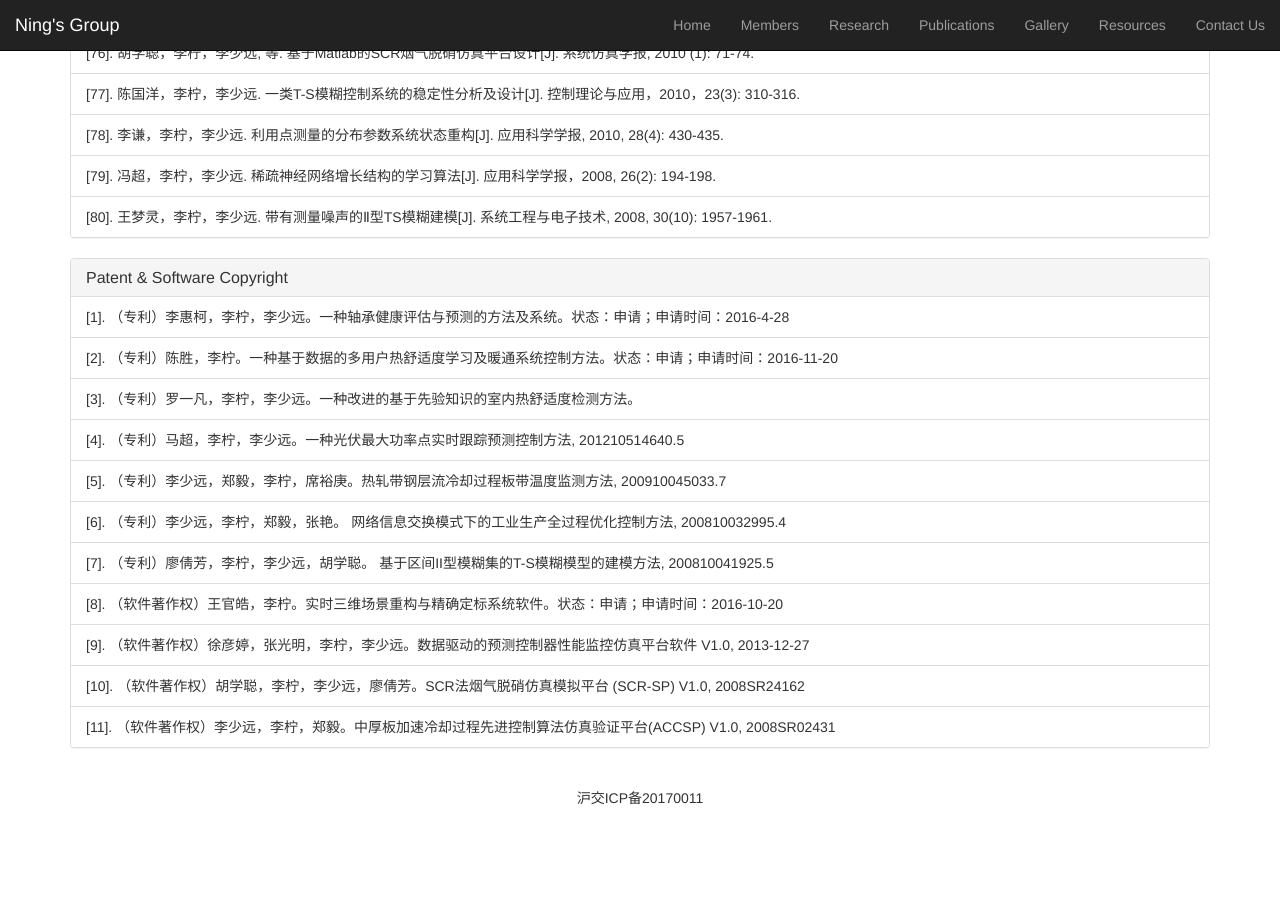
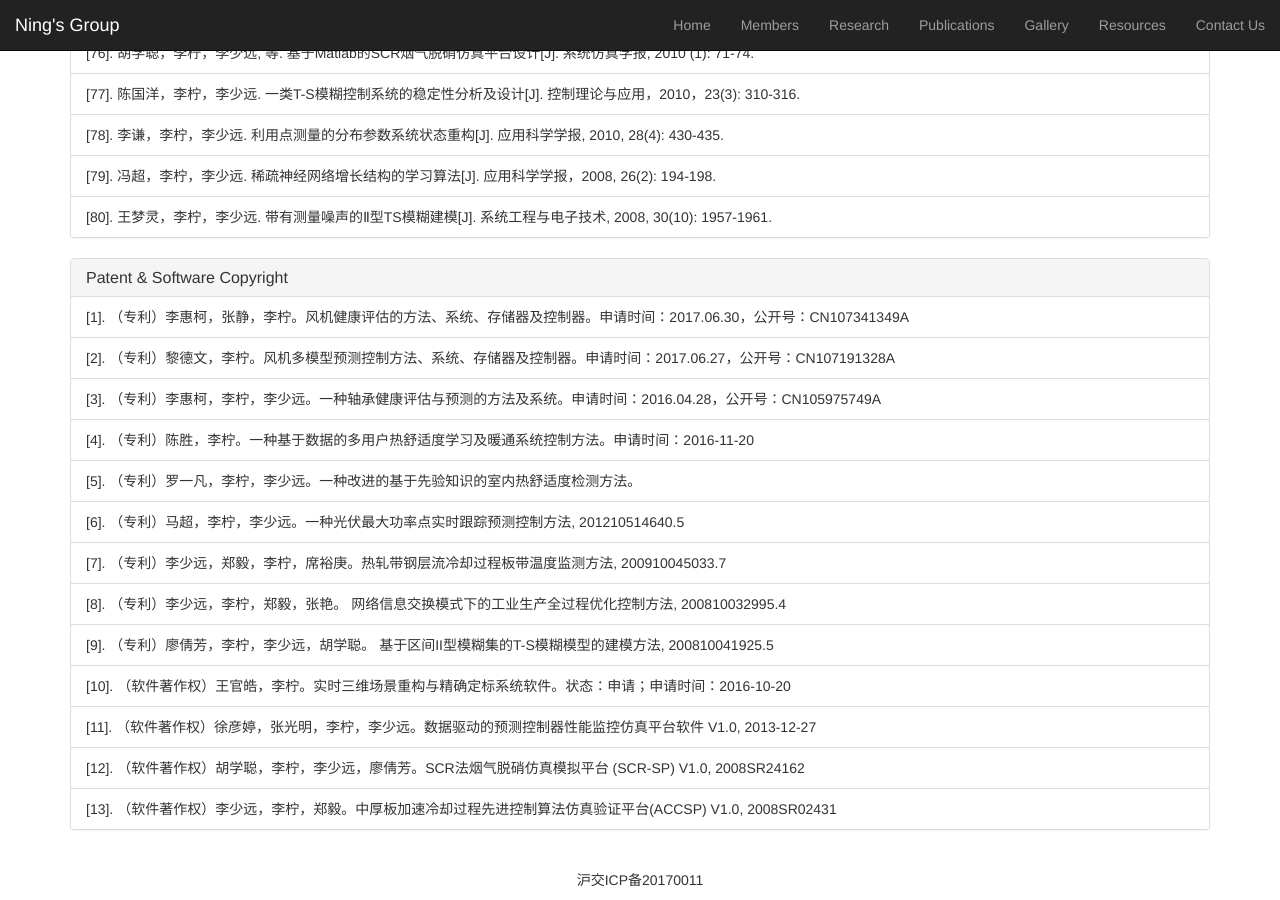
Before and after one commit to academic532/academic532.github.io, a Jekyll site: the page built from publications/index.html, in a window 1280 px wide and 900 px high, scrolled down 4122 px. Built offline with Jekyll 4.4.1, drawn with Linux system fonts in a browser that asks for light colours; nearby versions of some CDN libraries; before the commit the page ends 4940 px from its top, so only the background shows below that.

Commit message:
20180529专利更新

```diff
--- a/_data/publications.json
+++ b/_data/publications.json
@@ -105,8 +105,10 @@
     {
       "category": "Patent & Software Copyright",
       "items": [
-         "（专利）李惠柯，李柠，李少远。一种轴承健康评估与预测的方法及系统。状态：申请；申请时间：2016-4-28",
-         "（专利）陈胜，李柠。一种基于数据的多用户热舒适度学习及暖通系统控制方法。状态：申请；申请时间：2016-11-20 ",
+         "（专利）李惠柯，张静，李柠。风机健康评估的方法、系统、存储器及控制器。申请时间：2017.06.30，公开号：CN107341349A",
+         "（专利）黎德文，李柠。风机多模型预测控制方法、系统、存储器及控制器。申请时间：2017.06.27，公开号：CN107191328A",
+         "（专利）李惠柯，李柠，李少远。一种轴承健康评估与预测的方法及系统。申请时间：2016.04.28，公开号：CN105975749A",
+         "（专利）陈胜，李柠。一种基于数据的多用户热舒适度学习及暖通系统控制方法。申请时间：2016-11-20 ",
          "（专利）罗一凡，李柠，李少远。一种改进的基于先验知识的室内热舒适度检测方法。",
          "（专利）马超，李柠，李少远。一种光伏最大功率点实时跟踪预测控制方法, 201210514640.5 ",
          "（专利）李少远，郑毅，李柠，席裕庚。热轧带钢层流冷却过程板带温度监测方法, 200910045033.7 ",
```
